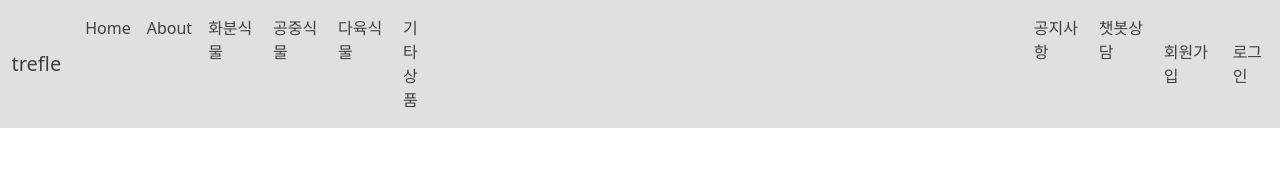
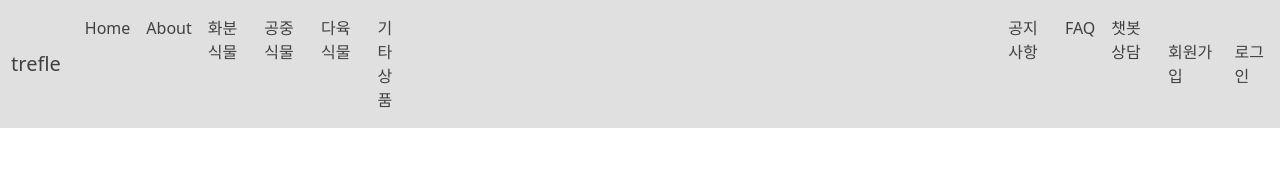
Before and after one commit to yeonho1690/plantShop_deployment, a Vue app in the folder demo/src/frontend/: page / in a window 1280 px wide. Shown: the top 170 px of the page. Built offline with nearby package versions, Linux system fonts and the light colour scheme; no server answers.

Commit message:
헤더수정

```diff
--- a/demo/src/frontend/src/App.vue
+++ b/demo/src/frontend/src/App.vue
@@ -37,6 +37,11 @@
         <li class="nav-item">
           <router-link to="/notice" style="color: rgb(64, 64, 64)" class="nav-link">
             공지사항
+          </router-link>
+        </li>
+        <li class="nav-item">
+          <router-link to="/faq" style="color: rgb(64, 64, 64)" class="nav-link">
+            FAQ
           </router-link>
         </li>
         <li class="nav-item">
```
